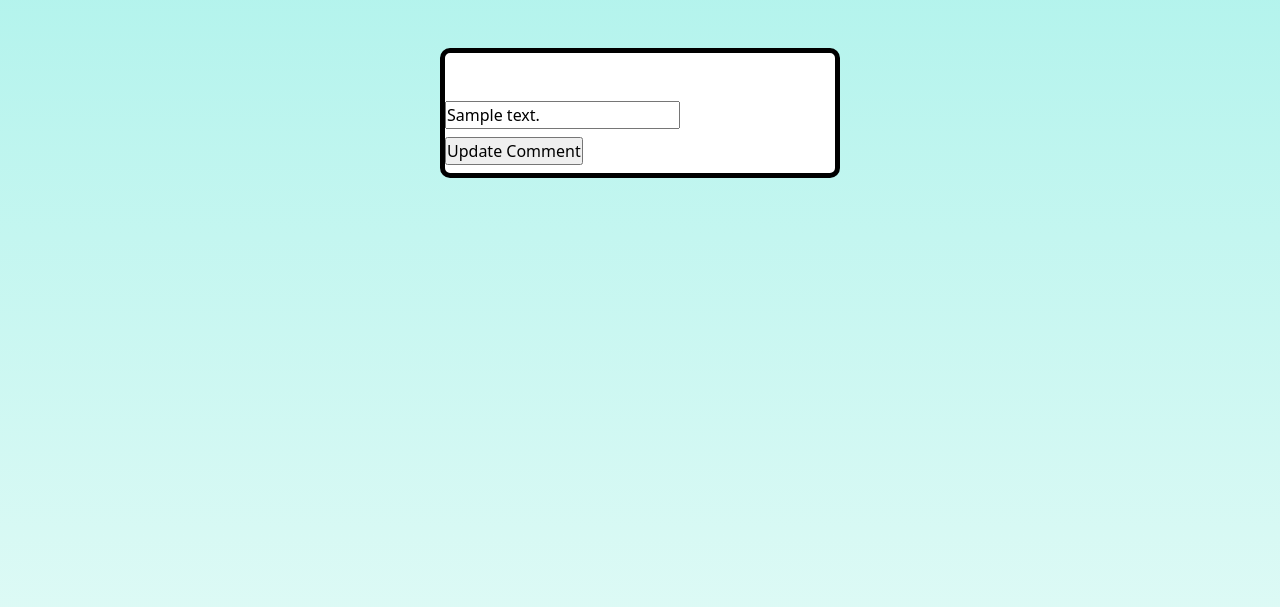
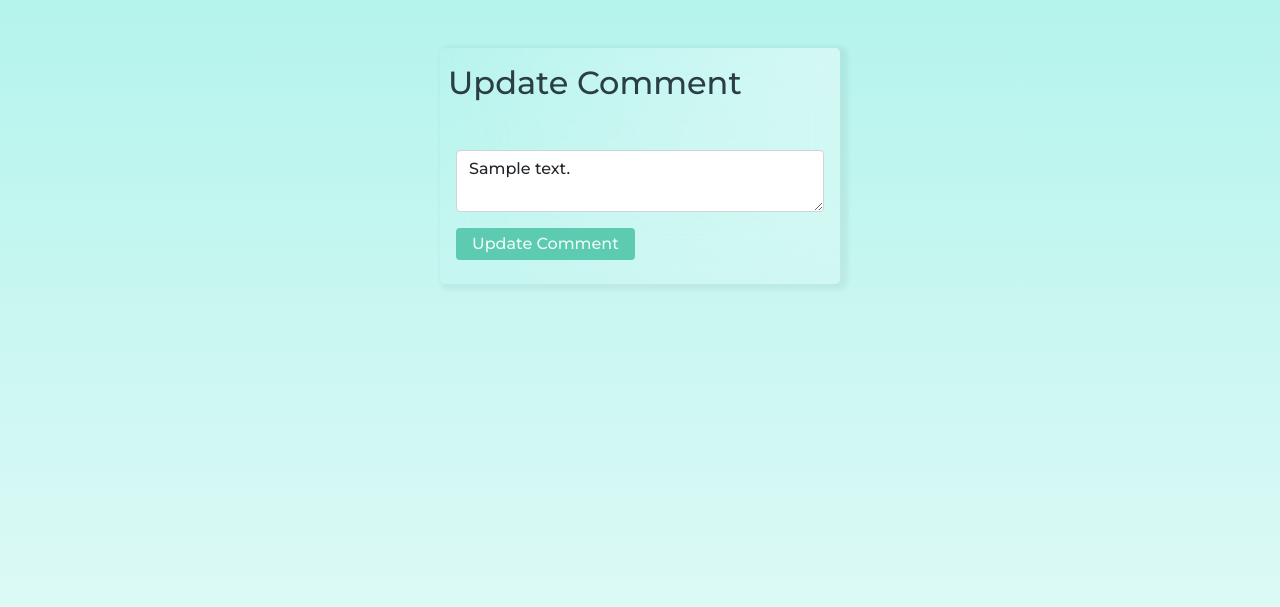
Before and after one commit to brianhung7/project-wayfare, a Django app: page /posts/1/comments/1/update/ in a window 1280 px wide. Shown: the part 62-669 px from the top of the page. Run offline with Django 3.2, Linux system fonts and the light colour scheme; a user stored in the database is signed in; tables that the repository leaves empty hold one stand-in row (values such as "Sample post"); some libraries are stand-ins or nearby versions; some web fonts are replaced.

Commit message:
styles comment update html

```diff
--- a/main_app/templates/comment_update.html
+++ b/main_app/templates/comment_update.html
@@ -2,21 +2,37 @@
 
 {% block content %}
 
-<div class="mt-5" style="width:400px; background-color:white;margin:auto;border:5px solid black;border-radius:10px"  >
+{% comment %} <div class="m-5" style="width:500px; background: radial-gradient(100% 186.43% at 100% 0%, rgba(255, 255, 255, 0.4) 0%, rgba(196, 196, 196, 0) 100%);margin:auto;border-radius:5px" id="title">
         <form method="POST" action="{% url 'comment_update' post comment.pk %}">
         <div class="d-flex align-items-center flex-column my-4">
             {% csrf_token %}
-
+            <h1>Update Comment</h1>
 
             <input  type="hidden" name="user_id" value="{{user.id}}"  id="form_two">
             </div>
-            <input type="text" value="{{comment.content}}" name="content">
+            <textarea class="form-control" type="text" value="{{comment.content}}" name="content" aria-label="With textarea">{{comment.content}}</textarea>
 
             <div class="my-2">
                 <input type="submit" value="Update Comment">
             </div>
         </div>
         </form>
+        </div> {% endcomment %}
+
+    <div style="height:70vh;">
+        <div class="mt-5 pt-2 pb-2" style="width:400px;margin:auto;border-radius:5px;" id="account-login">
+            <h2 class="mt-2 ms-2">Update Comment</h2>
+            <form class="m-3" method="post" action="{% url 'comment_update' post comment.pk %}">
+                <div class="d-flex align-items-center flex-column my-4">
+                {% csrf_token %}
+                    <input  type="hidden" name="user_id" value="{{user.id}}"  id="form_two">
+                </div>
+                <textarea class="form-control mb-3" type="text" value="{{comment.content}}" name="content" aria-label="With textarea">{{comment.content}}</textarea>
+                <input class="px-3 py-1 btn" type="submit" class="button" value="Update Comment" id="ok-btn"/>
+                <input type="hidden" name="next" value="{{ next }}" />
+                </div>
+            </form>
         </div>
+    </div>
 
 {% endblock  %}
```
